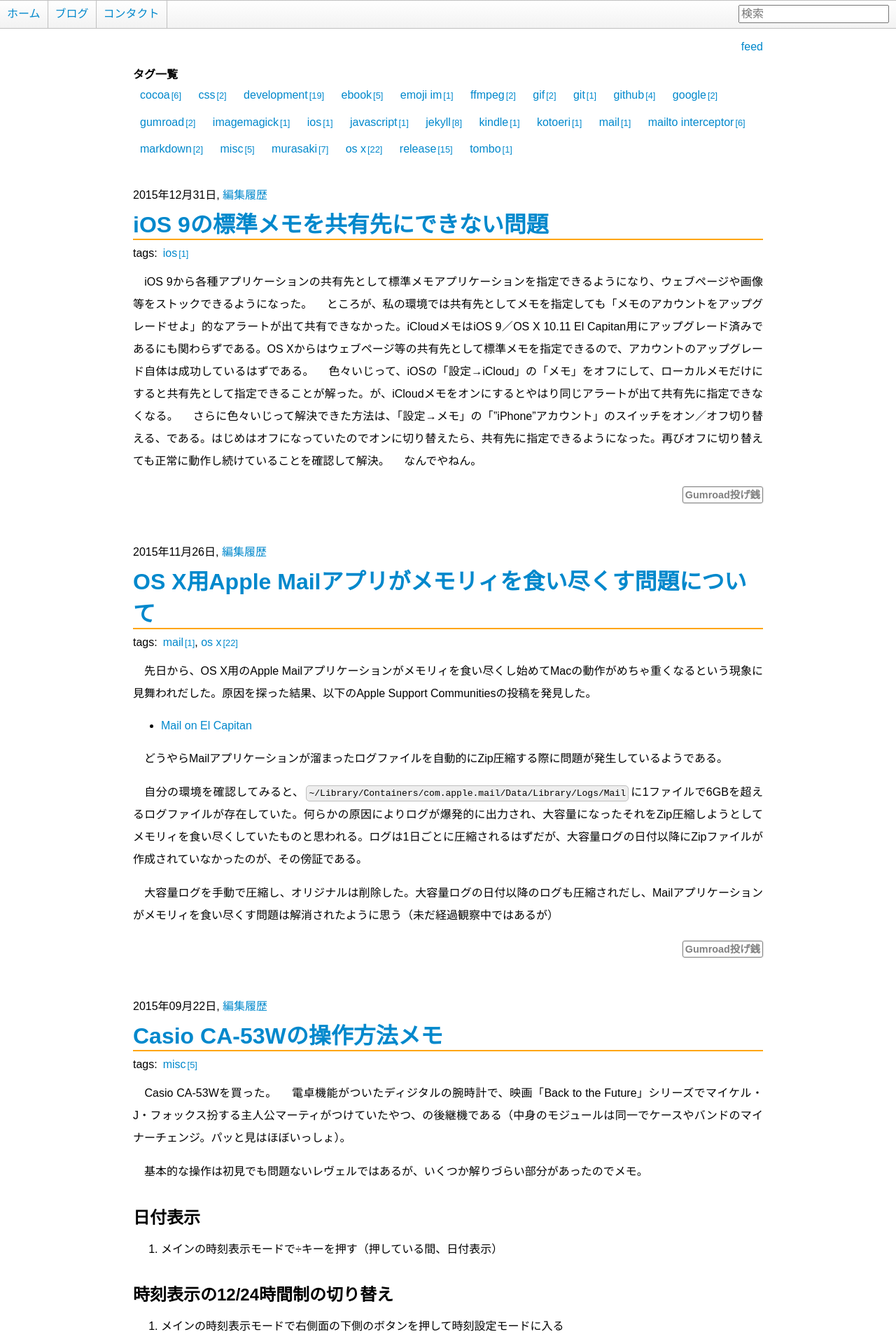
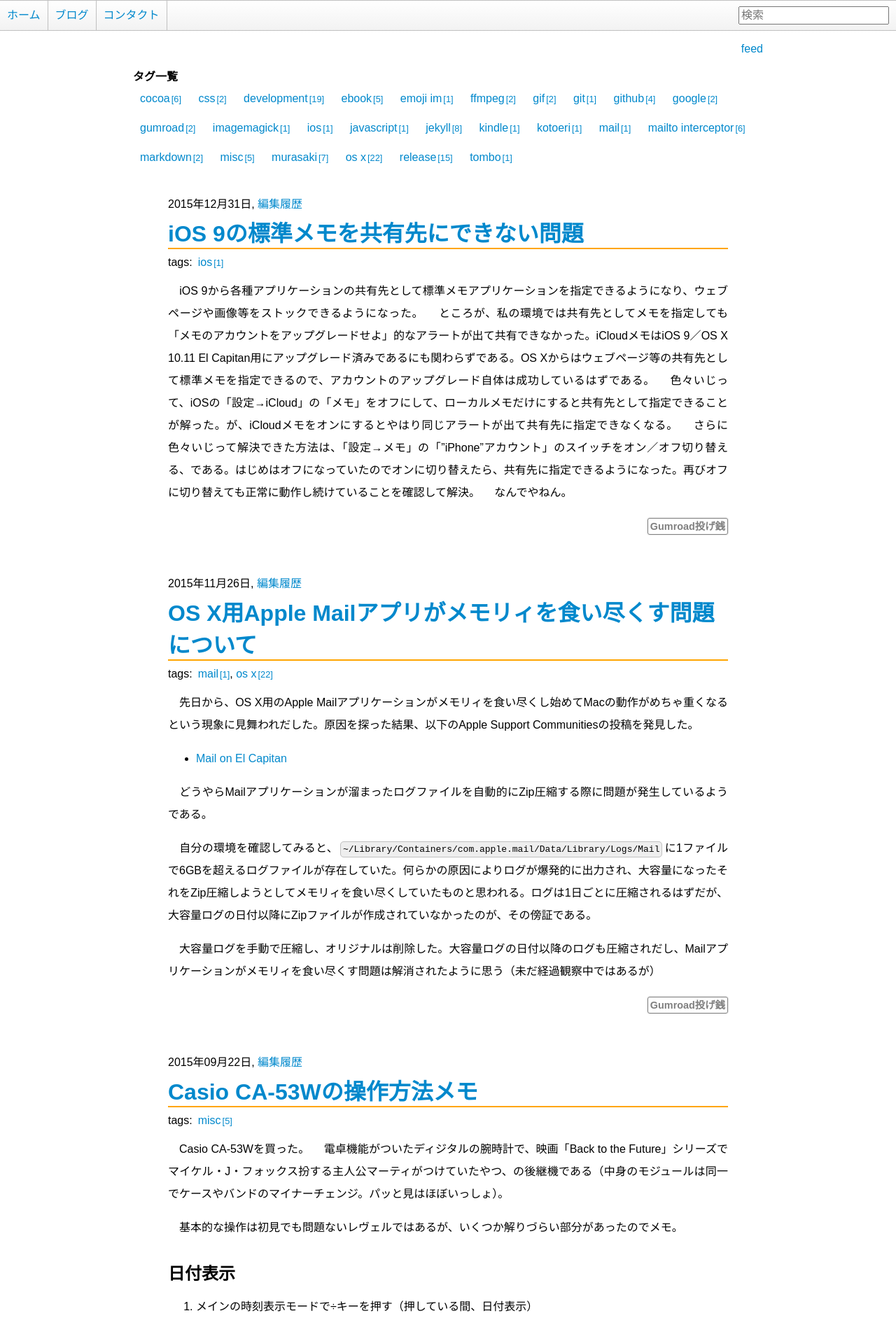
Before and after one commit to GenjiApp/genjiapp.github.io, a Jekyll site: the page built from blog/index.html, in a window 1280 px wide. Shown: the top 1913 px of the page at 70% size. Built offline with Jekyll 4.4.1, drawn with Linux system fonts in a browser that asks for light colours; Markdown is read by kramdown in place of the engine named in the settings; the list of posts is cut into pages by our own code.

Commit message:
fix styles

```diff
--- a/css/common.css
+++ b/css/common.css
@@ -32,7 +32,12 @@ a:hover {
 }
 
 ul li, ol li {
-    line-height: 1.8;
+    line-height: 2;
+}
+
+ul li p, ol li p {
+    margin: 0;
+    line-height: 1;
 }
 
 p {
--- a/css/post.css
+++ b/css/post.css
@@ -31,6 +31,7 @@
 
 body > article {
     margin: 50px auto;
+    max-width: 800px;
 }
 
 article:first-of-type {
```
